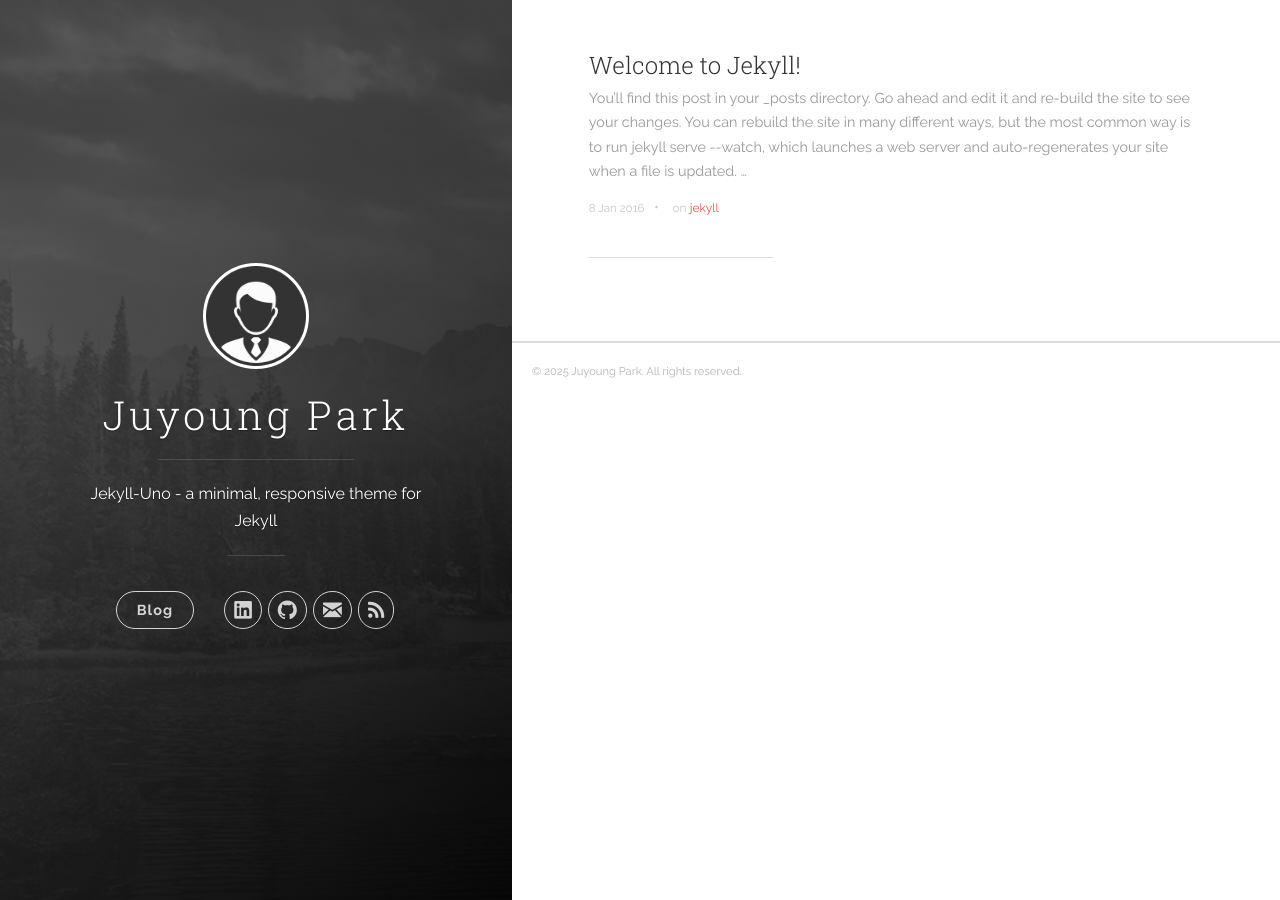
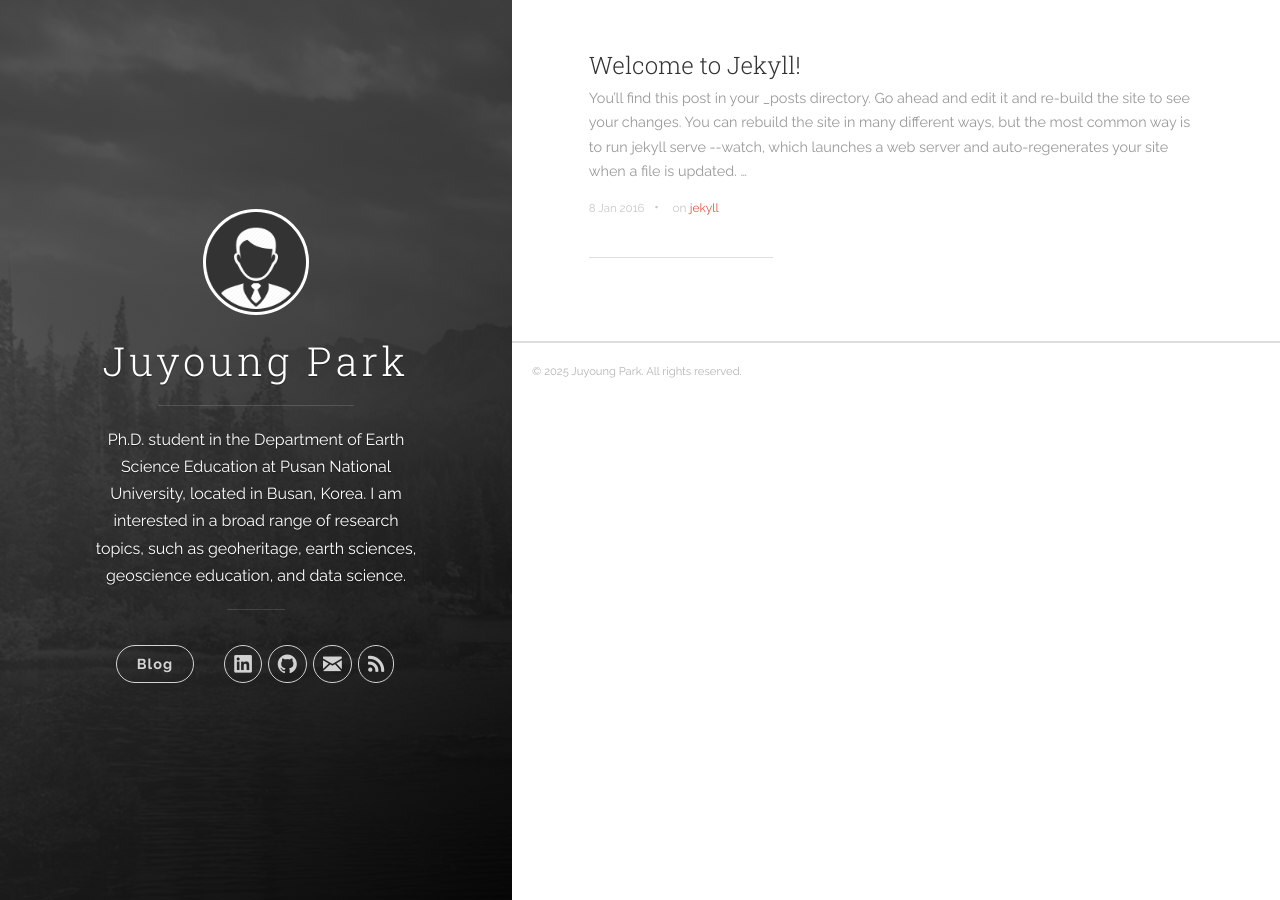
Before and after one commit to Lamprolite/Lamprolite.github.io, a Jekyll site: the page built from index.html, in a window 1280 px wide. Built offline with Jekyll 4.4.1, drawn with Linux system fonts in a browser that asks for light colours; the list of posts is cut into pages by our own code.

Commit message:
description

```diff
--- a/_config.yml
+++ b/_config.yml
@@ -1,6 +1,6 @@
 # Site settings
 title: Juyoung Park
-description: 'Jekyll-Uno - a minimal, responsive theme for Jekyll'
+description: 'Ph.D. student in the Department of Earth Science Education at Pusan National University, located in Busan, Korea. I am interested in a broad range of research topics, such as geoheritage, earth sciences, geoscience education, and data science.'
 url: 'https://lamprolite.github.io/'
 baseurl: ''
 # google_analytics: 'UA-XXXXXX-X'
```
